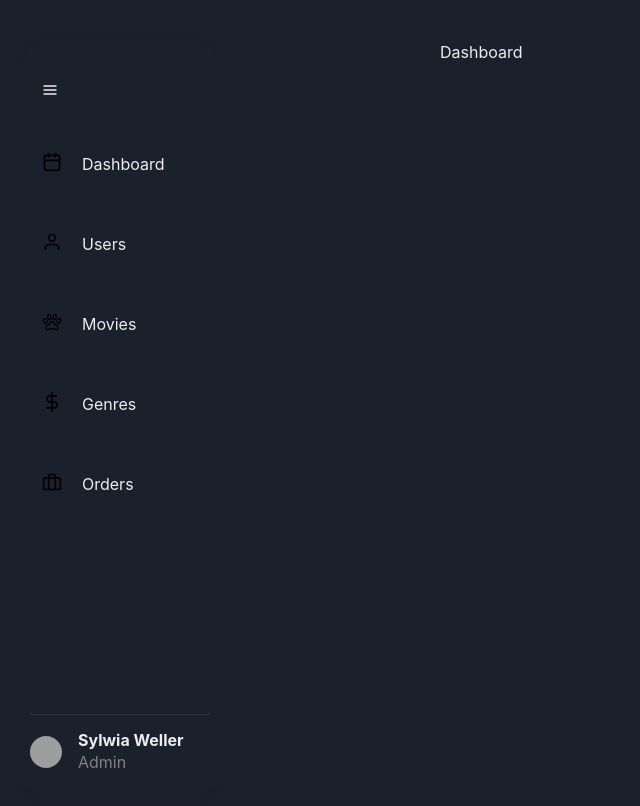
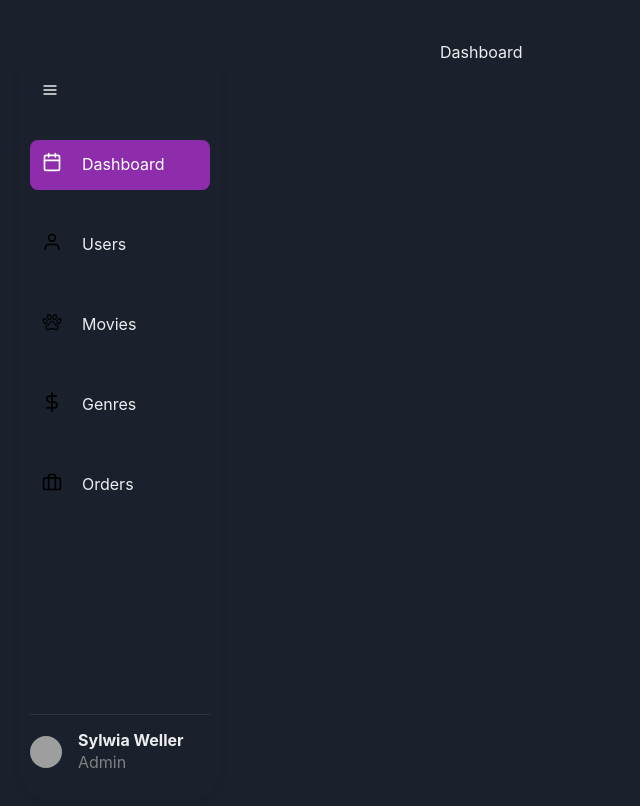
Before and after one commit to ShujaShah/Movie-Rental-FE, a React (Vite) app: page /admin-dashboard in a window 1280 px wide. Shown: the top 806 px of the page, without its empty margins (0-640 px from the left). Built offline with nearby package versions, Linux system fonts and the light colour scheme; grey boxes are pictures that could not be loaded.

Commit message:
fix: default dashboard as active

```diff
--- a/src/components/admin-components/Sidebar.jsx
+++ b/src/components/admin-components/Sidebar.jsx
@@ -59,8 +59,8 @@ export default function Sidebar() {
           navSize={navSize}
           icon={FiCalendar}
           title="Dashboard"
-          onClick={() => handleNavItemClick('/admin-dashboard/')}
-          active={location.pathname === '/admin-dashboard/'}
+          onClick={() => handleNavItemClick('/admin-dashboard')}
+          active={location.pathname === '/admin-dashboard'}
         />
         <NavItem
           navSize={navSize}
```
